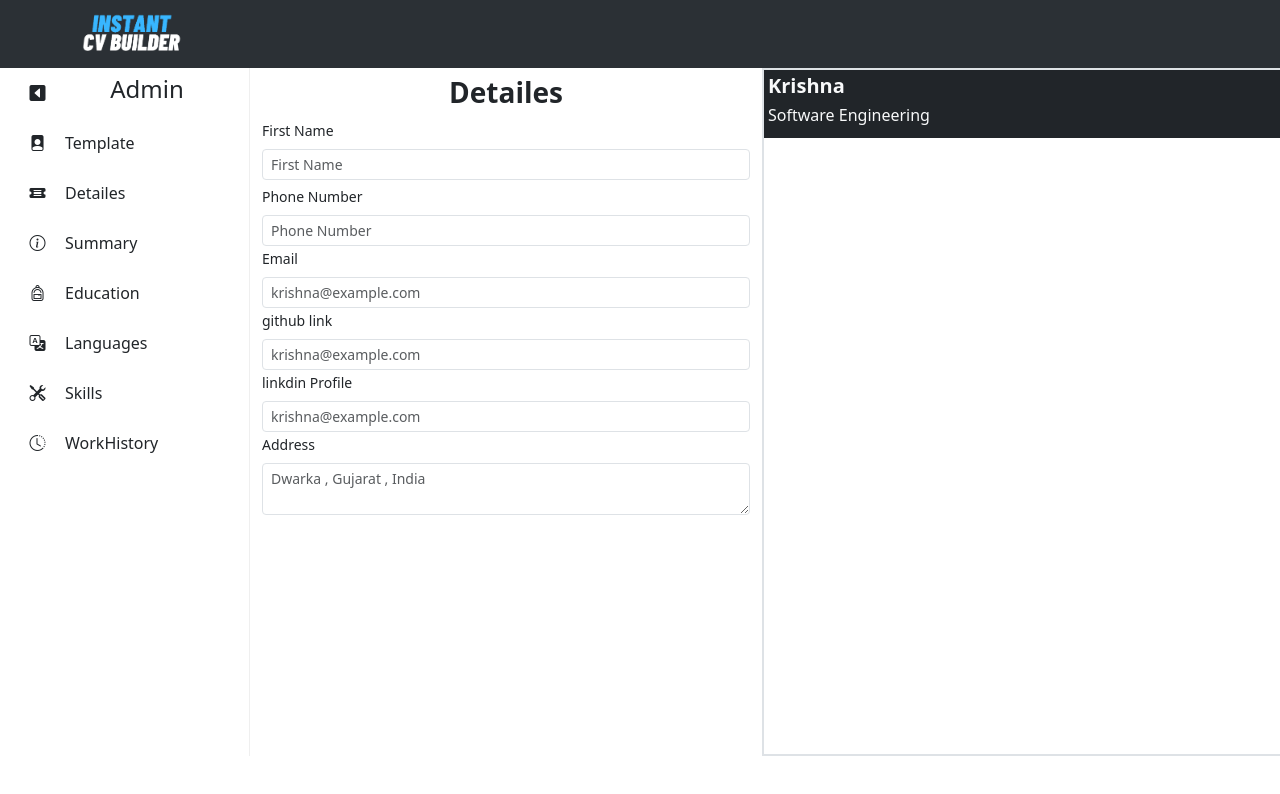
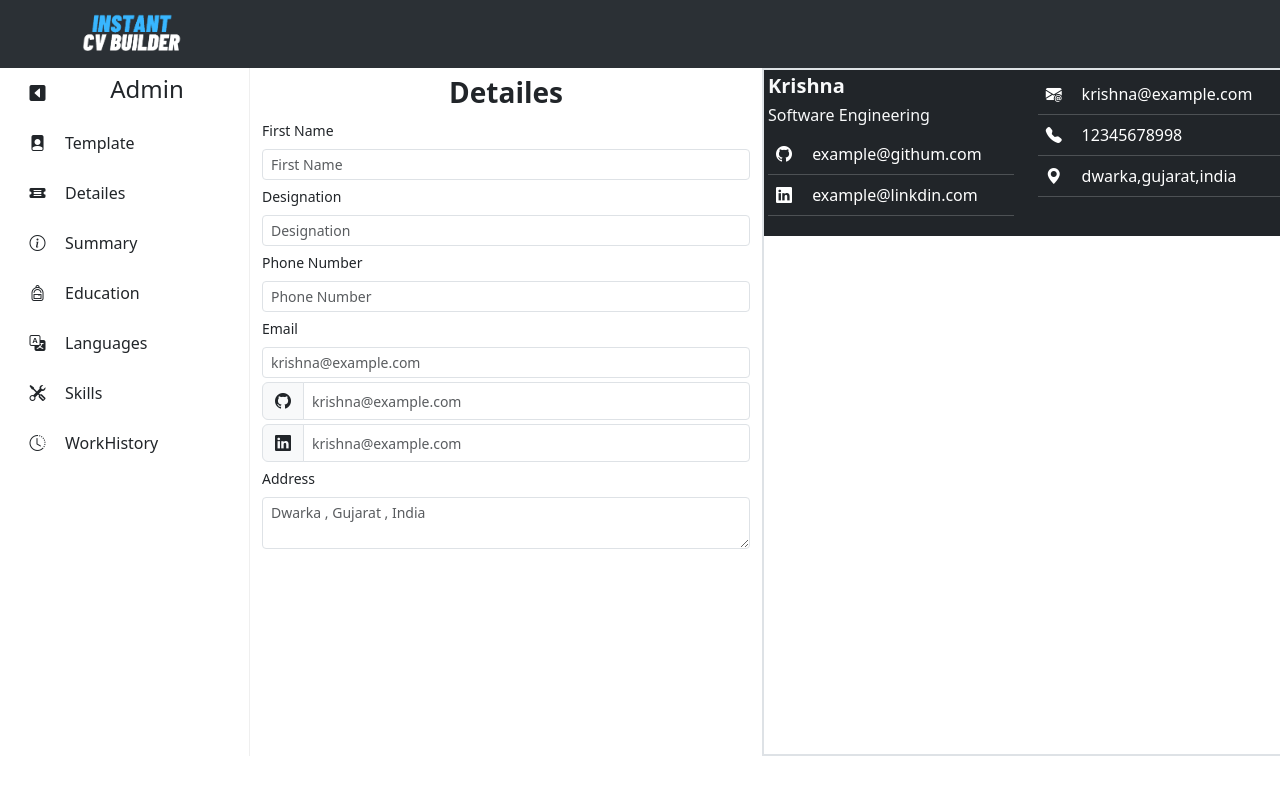
Before and after one commit to surya-sun/cvBuilder, a React (Vite) app: page /Detailes in a window 1280 px wide. Shown: the top 794 px of the page. Built offline with nearby package versions, Linux system fonts and the light colour scheme.

Commit message:
onchanges functions added.

```diff
--- a/src/Components/resume.jsx
+++ b/src/Components/resume.jsx
@@ -2,6 +2,8 @@ import React from "react";
 import Container from "react-bootstrap/Container";
 import Row from "react-bootstrap/Row";
 import Col from "react-bootstrap/Col";
+import Table from "react-bootstrap/Table";
+
 import { useSelector  , connect } from "react-redux";
 
 let Resume = (props)=>{
@@ -18,11 +20,44 @@ let Resume = (props)=>{
             {/* header => details */}
             <div className="w-100 p-1 bg-dark">
                     <Row>
-                        <Col md={5}>
+                        <Col md={6}>
                              <p className="h5 text-light fw-bold"> {selector.name} </p>
-                             <p className="h6 text-light"> Software Engineering </p>
+                             <p className="h6 text-light"> {selector.designation} </p>
+
+                             <Table  hover variant="dark" >
+                                <tbody>
+                                    <tr>
+                                        <td> <i class="bi bi-github"></i>  </td>
+                                        <td> { selector.githumProfile } </td>
+                                    </tr>
+                                    <tr>
+                                        <td> <i class="bi bi-linkedin"></i>  </td>
+                                        <td> { selector.linkdinProfile } </td>
+                                    </tr>
+                                </tbody>
+                            </Table>
+
                         </Col>
                         <Col>
+                            <Table  hover variant="dark" >
+                                <tbody>
+                                    <tr>
+                                        <td> <i class="bi bi-envelope-at-fill"></i>  </td>
+                                        <td> { selector.email } </td>
+                                    </tr>
+
+                                    <tr>
+                                        <td> <i class="bi bi-telephone-fill"></i>  </td>
+                                        <td> { selector.phoneNumber } </td>
+                                    </tr>
+
+                                    <tr>
+                                        <td> <i class="bi bi-geo-alt-fill"></i>  </td>
+                                        <td> { selector.address } </td>
+                                    </tr>
+
+                                </tbody>
+                            </Table>
                         </Col>
                     </Row>
             </div>
@@ -34,3 +69,5 @@ let Resume = (props)=>{
 }
 
 export default Resume;
+
+{/* <i class="bi bi-telephone-fill"></i> */}
--- a/src/screens/detailes.jsx
+++ b/src/screens/detailes.jsx
@@ -1,5 +1,6 @@
 import React from "react";
-import Form from "react-bootstrap/Form"
+import Form from "react-bootstrap/Form";
+import InputGroup from 'react-bootstrap/InputGroup';
 import { useSelector , useDispatch } from "react-redux";
 import  Container from "react-bootstrap/Container";
 import Heading from "../Components/heading";
@@ -10,9 +11,13 @@ function Detailes(){
     const dispatch = useDispatch();
 
     let onChangeDetailes = (event)=>{
-       let data = { name : event.target.name   , value : event.target.value ? event.target.value : Object.values(event.target.dataset)[0]};
+    let data = { name : event.target.name   , value : event.target.value /* ? event.target.value : Object.values(event.target.dataset)[0] */ };
         //console.log(data);
        dispatch(changeDetailes(data));
+    }
+
+    function  surya(){
+        alert(1);
     }
 
     return(
@@ -26,30 +31,32 @@ function Detailes(){
                    <Form.Control name='name' size='sm' type="text" placeholder="First Name" data-name="krishna" onChange={onChangeDetailes}  />
                 </Form.Group>
 
-                {/* <Form.Group className="md-3">
-                    <Form.Label className="small">Last Name</Form.Label>
-                   <Form.Control  size='sm' name='lastName' type="text" placeholder="Last Name" />
-                </Form.Group> */}
+                <Form.Group className="mb-1">
+                    <Form.Label className="small">Designation</Form.Label>
+                   <Form.Control  size='sm' name='designation' type="text" placeholder="Designation" data-name="Software Engineering" onChange={onChangeDetailes} />
+                </Form.Group>
 
-                <Form.Group className="md-3">
+                <Form.Group className="mb-1">
                     <Form.Label className="small">Phone Number</Form.Label>
                    <Form.Control  size='sm' name="phoneNumber" type='number' placeholder="Phone Number" data-phoneNumber="12345678998" onChange={onChangeDetailes} />
                 </Form.Group>
 
-                <Form.Group className="md-3">
+                <Form.Group className="mb-1">
                     <Form.Label className="small">Email</Form.Label>
                    <Form.Control name="email"  size='sm' type='email' placeholder="krishna@example.com"  data-email="krishna@example.com" onChange={onChangeDetailes} />
                 </Form.Group>
 
-                <Form.Group className="md-3">
-                    <Form.Label className="small">github link</Form.Label>
-                   <Form.Control name="githumProfile" size='sm' type='email' placeholder="krishna@example.com" data-githumProfile="example@githum.com" onChange={onChangeDetailes} />
-                </Form.Group>
+            <InputGroup className="mb-1">
+                         <InputGroup.Text id="basic-addon1"><i class="bi bi-github"></i></InputGroup.Text>
+                         <Form.Control name="githumProfile" size='sm' type='email' placeholder="krishna@example.com" data-githumProfile="example@githum.com" onChange={onChangeDetailes}  />
+            </InputGroup>
 
-                <Form.Group className="md-3">
-                    <Form.Label className="small">linkdin Profile</Form.Label>
-                   <Form.Control name="linkdinProfile" size='sm' type='email' placeholder="krishna@example.com" data-linkdinProfile="example@linkdin.com" onChange={onChangeDetailes} />
-                </Form.Group>
+
+                <InputGroup className="mb-1">
+                         <InputGroup.Text id="basic-addon1"><i class="bi bi-linkedin"></i></InputGroup.Text>
+                         <Form.Control name="linkdinProfile" size='sm' type='email' placeholder="krishna@example.com" data-linkdinProfile="example@linkdin.com" onChange={onChangeDetailes}  />
+              </InputGroup>
+
 
                 <Form.Group className="md-3">
                     <Form.Label className="small">Address</Form.Label>
```
Also changed, not shown: 1 other file (tests, documents, lock files or other folders).
